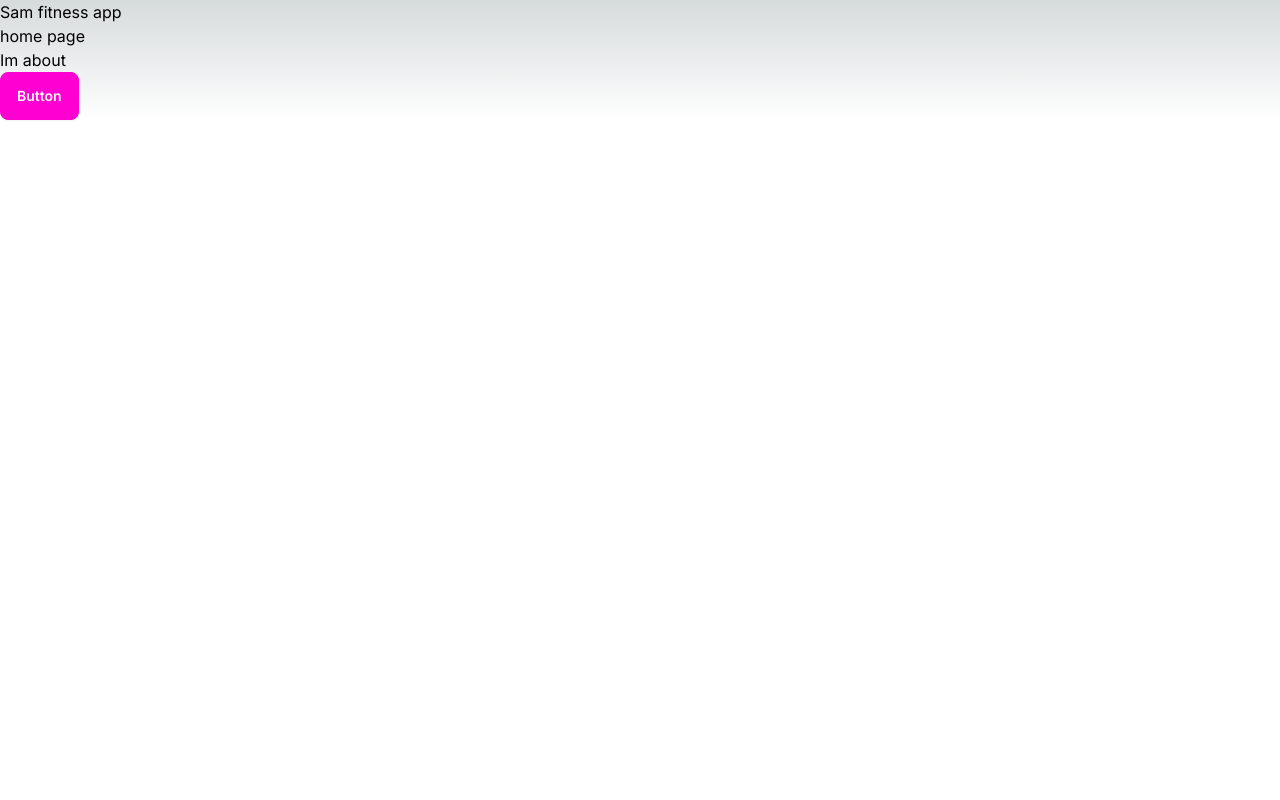
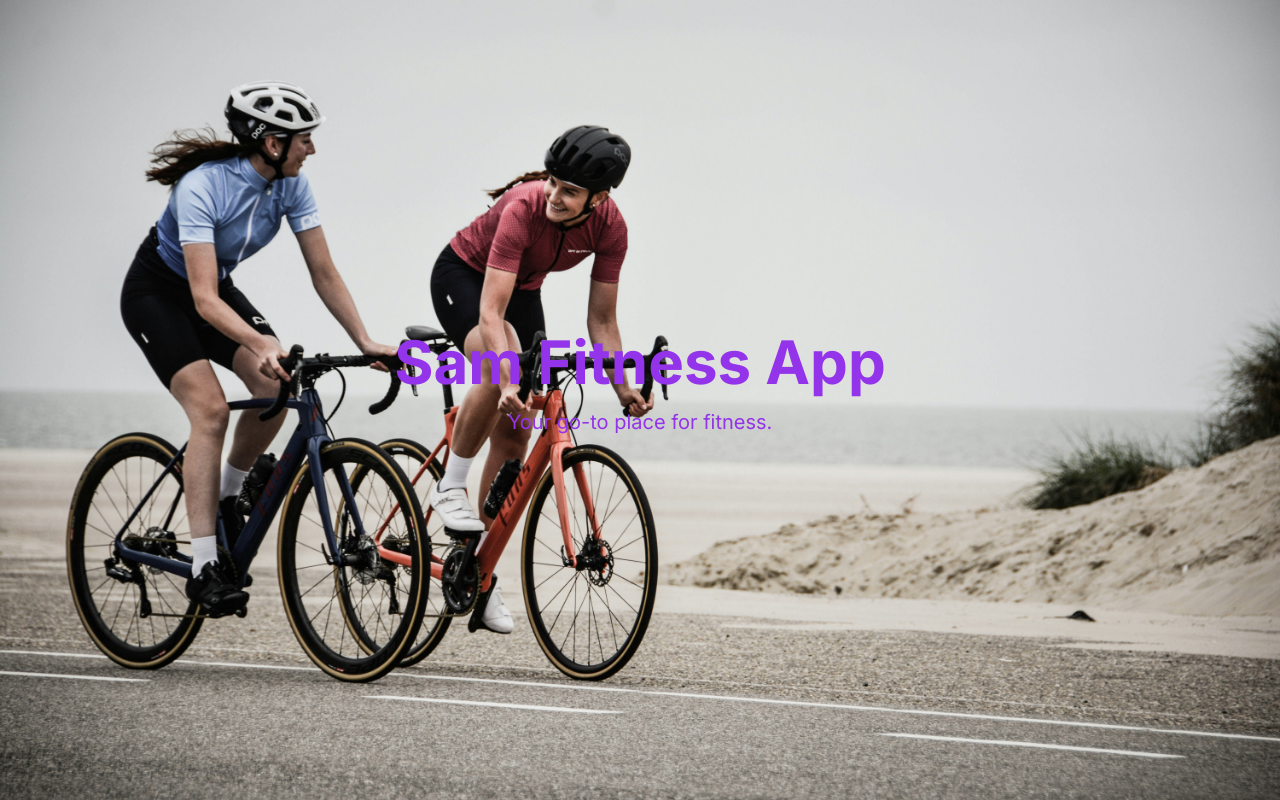
Before and after one commit to Martin2251/sam-app, a Next.js app: page / in a window 1280 px wide. Built offline with nearby package versions, Linux system fonts and the light colour scheme.

Commit message:
added hero

```diff
--- /dev/null
+++ b/src/app/Components/Hero/index.tsx
@@ -0,0 +1,23 @@
+// components/Hero.tsx
+import React from 'react';
+import Image from 'next/image';
+
+const Hero: React.FC = () => {
+  return (
+    <div className="relative h-screen">
+      <Image
+        src="/images/cyclist.jpg" // Path to your image in the public directory
+        alt="Hero Image"
+        layout="fill"
+        objectFit="cover"
+
+      />
+      <div className="absolute inset-0 flex flex-col items-center justify-center text-purple-600">
+        <h1 className="text-4xl md:text-6xl font-bold mb-4">Sam Fitness App</h1>
+        <p className="text-lg md:text-xl mb-8">Your go-to place for fitness.</p>
+      </div>
+    </div>
+  );
+};
+
+export default Hero;
--- a/src/app/page.tsx
+++ b/src/app/page.tsx
@@ -1,20 +1,14 @@
 import Image from "next/image";
 import Link from "next/link";
+import Hero from "./Components/Hero";
 
 export default function Home() {
   return (
 <main>
-  <h1>Sam fitness app</h1>
-  <h2>home page</h2>
-  <main>
-  <Link href="/Pages/About">
-  <p>Im about</p>
-  </Link>
-
-  <button className="btn btn-secondary">Button</button>
+<Hero  />
   </main>
 
 
-</main>
+
   );
 }
```
Also changed, not shown: public/images/cyclist.jpg (added).
